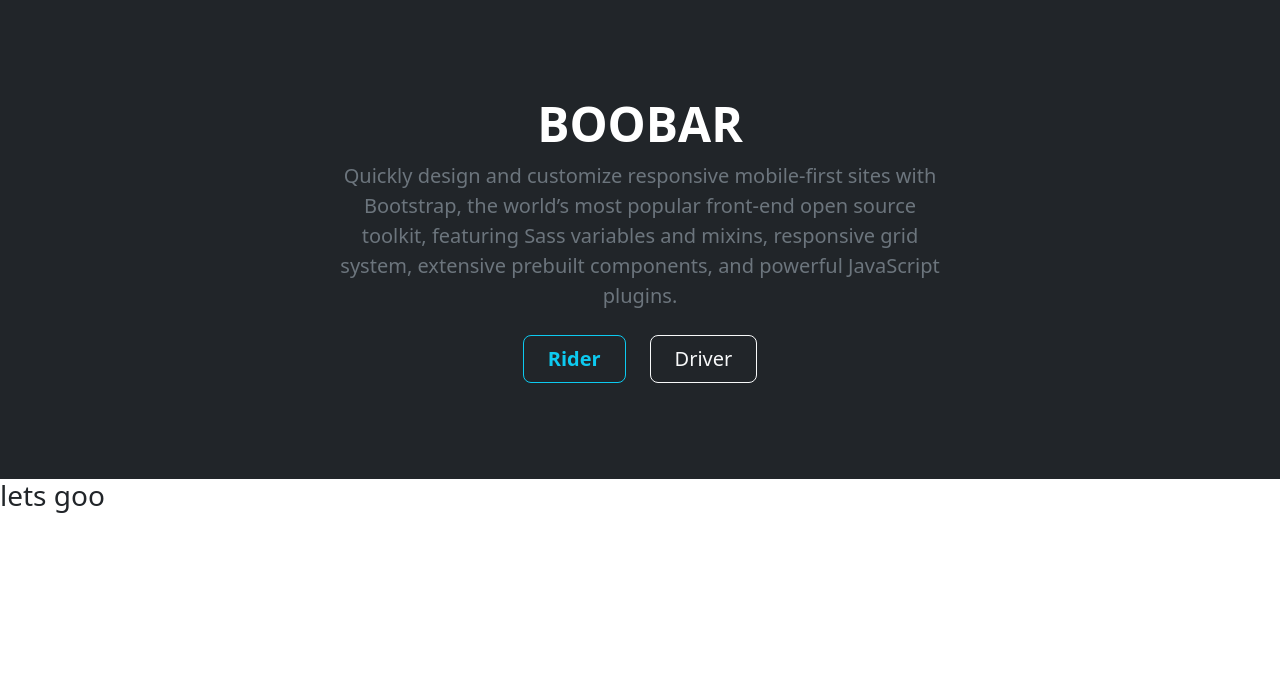
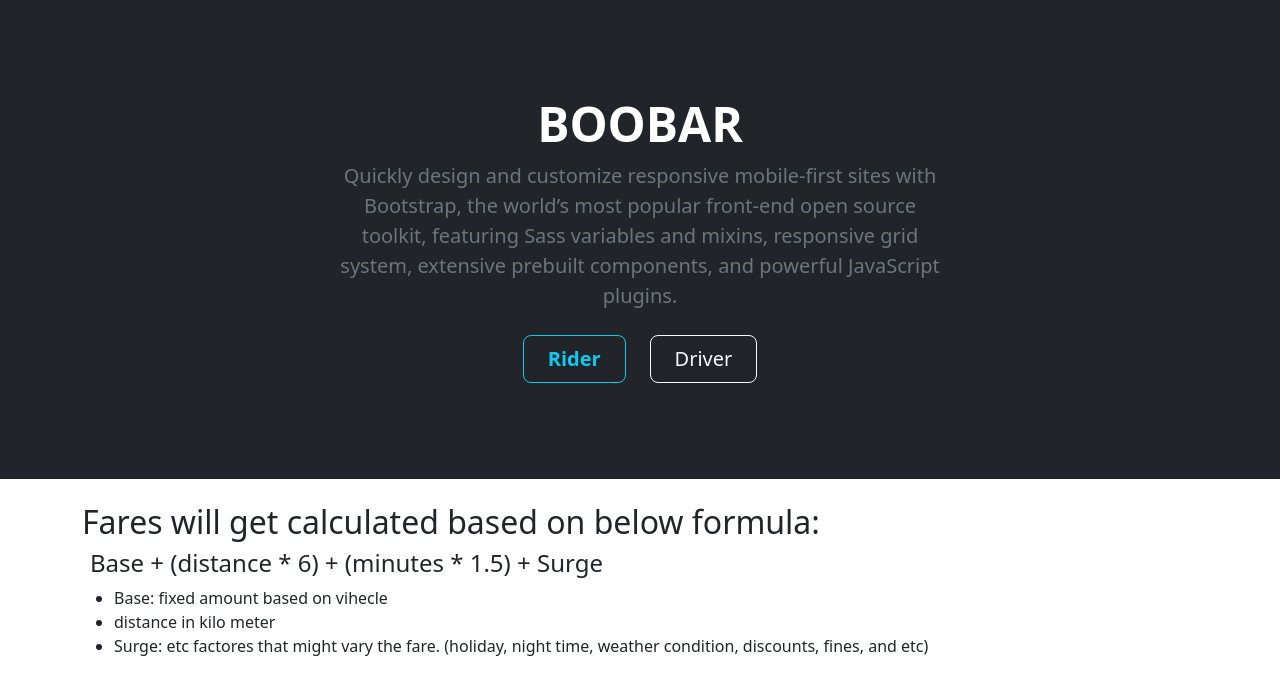
Before and after one commit to BKazimy/Uber-MVP, a Flask app: page / in a window 1280 px wide. Shown: the part 57-752 px from the top of the page. Run offline with Flask 3, Linux system fonts and the light colour scheme; some libraries are stand-ins or nearby versions.

Commit message:
latest update

```diff
--- a/templates/base.html
+++ b/templates/base.html
@@ -7,6 +7,7 @@
 <head>
     <meta charset="UTF-8">
     <meta name="viewport" content="width=device-width, initial-scale=1.0">
+    <link rel="icon" type="image/x-icon" href="../statics/asets/uber.png">
     {% block style %}
     {{ bootstrap.load_css() }}
 
--- a/templates/index.html
+++ b/templates/index.html
@@ -14,6 +14,14 @@
 
 {% block content %}
 
-<h3>lets goo</h3>
+<div class="container my-4">
+  <h2>Fares will get calculated based on below formula:</h2>
+  <h4 class="mx-2">Base + (distance * 6) + (minutes * 1.5) + Surge</h4>
+  <ul>
+    <li>Base: fixed amount based on vihecle</li>
+    <li>distance in kilo meter</li>
+    <li>Surge: etc factores that might vary the fare. (holiday, night time, weather condition, discounts, fines, and etc)</li>
+  </ul>
+</div>
 
 {% endblock %}
```
Also changed, not shown: car.jpg (deleted), company.png (deleted), people.png (deleted), people.webp (deleted), statics/asets/uber.png (renamed from uber.png), 2 other files.
